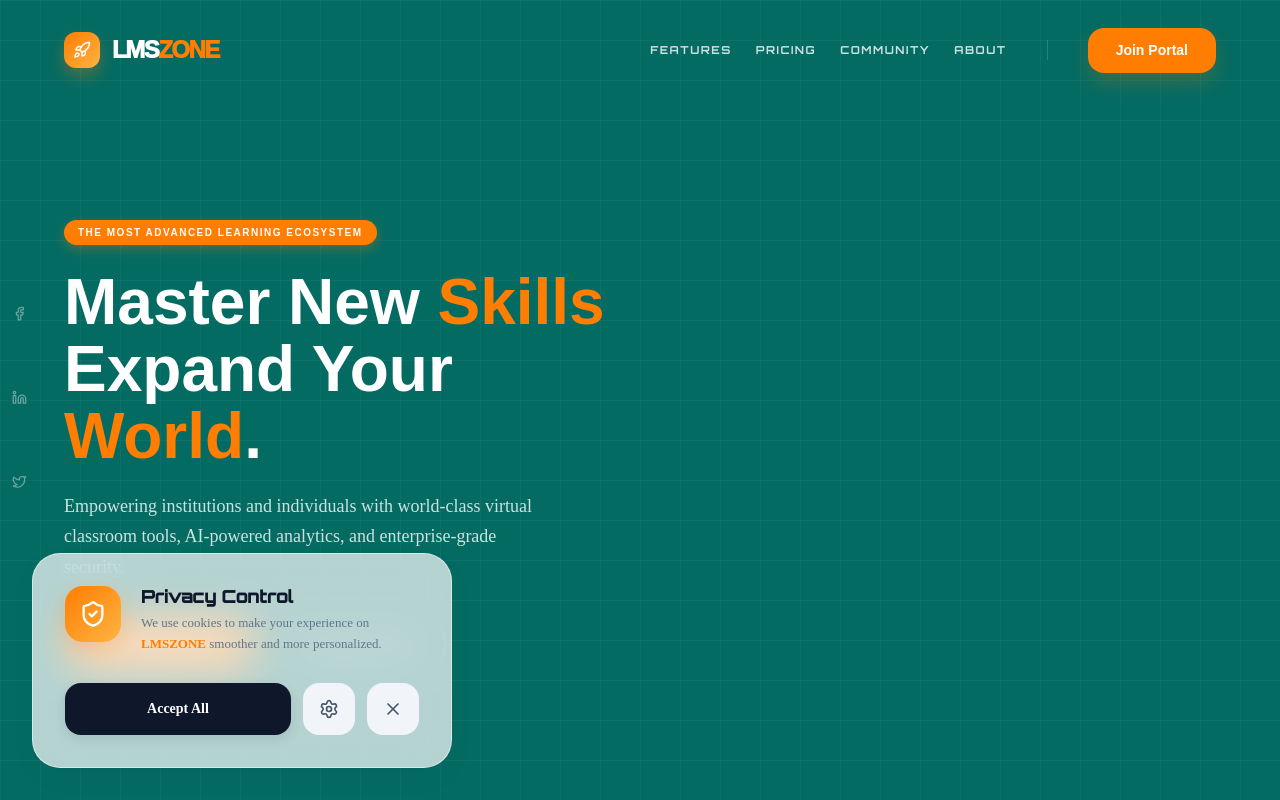
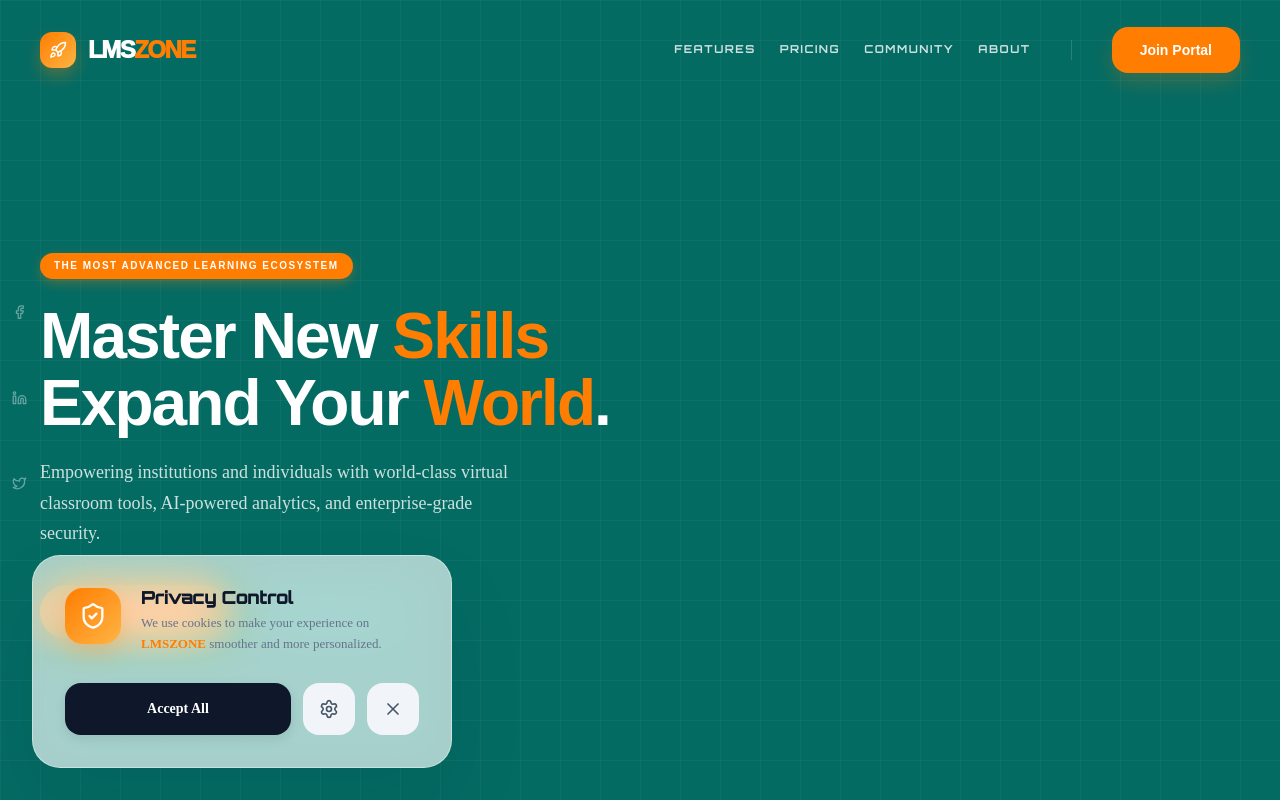
Before and after one commit to apreezofficial/llm, a Next.js app: page / in a window 1280 px wide. Shown: the top 800 px of the page. Built offline with nearby package versions, Linux system fonts and the light colour scheme; a web font is replaced by a local one.

Commit message:
feat: Implement global CSS design system with variables, utilities, animations, and base application layout component.

```diff
--- a/app/globals.css
+++ b/app/globals.css
@@ -2,19 +2,19 @@
   --primary: #FF7D00;
   --primary-hover: #E67000;
   --secondary: #005B52;
-  --text-main: #1F2937;
-  --text-muted: #6B7280;
+  --text-main: #0F172A;
+  --text-muted: #64748B;
   --bg-white: #FFFFFF;
-  --bg-soft: #F9FAFB;
+  --bg-soft: #F8FAFC;
   --accent-blue: #FFF7ED;
-  --border: #E5E7EB;
-  --radius-sm: 10px;
-  --radius-md: 16px;
-  --radius-lg: 32px;
-  --radius-xl: 50px;
-  --shadow: 0 4px 6px -1px rgb(0 0 0 / 0.05);
-  --shadow-lg: 0 10px 15px -3px rgb(0 0 0 / 0.1);
-  --shadow-xl: 0 25px 50px -12px rgb(0 0 0 / 0.15);
+  --border: #E2E8F0;
+  --radius-sm: 12px;
+  --radius-md: 20px;
+  --radius-lg: 40px;
+  --radius-xl: 60px;
+  --shadow-sm: 0 2px 4px rgba(0, 0, 0, 0.02);
+  --shadow-md: 0 10px 30px rgba(0, 0, 0, 0.04);
+  --shadow-lg: 0 40px 80px rgba(15, 23, 42, 0.08);
   --font-heading: 'Satoshi', 'Outfit', sans-serif;
   --font-body: var(--font-manrope), sans-serif;
 }
@@ -32,8 +32,8 @@ html {
 body {
   font-family: var(--font-body);
   color: var(--text-main);
-  background: var(--bg-white);
-  line-height: 1.5;
+  background: var(--bg-soft);
+  line-height: 1.6;
   overflow-x: hidden;
   -webkit-font-smoothing: antialiased;
 }
@@ -43,9 +43,10 @@ h2,
 h3,
 h4 {
   font-family: var(--font-heading);
-  color: var(--secondary);
-  font-weight: 700;
-  line-height: 1.2;
+  color: #0F172A;
+  font-weight: 950;
+  line-height: 1.1;
+  letter-spacing: -0.03em;
 }
 
 a {
@@ -64,9 +65,9 @@ button {
 
 /* Base Layout Classes */
 .container {
-  max-width: 1200px;
+  max-width: 1440px;
   margin: 0 auto;
-  padding: 0 24px;
+  padding: 0 40px;
 }
 
 .section {
@@ -784,16 +785,17 @@ button {
 }
 
 .glass-card {
-  background: rgba(255, 255, 255, 0.7) !important;
-  backdrop-filter: blur(20px) !important;
-  border: 1px solid rgba(255, 255, 255, 0.5) !important;
-  box-shadow: 0 10px 30px rgba(0, 0, 0, 0.03) !important;
-  transition: all 0.4s ease;
+  background: rgba(255, 255, 255, 0.65) !important;
+  backdrop-filter: blur(24px) saturate(180%) !important;
+  border: 1px solid rgba(255, 255, 255, 0.4) !important;
+  box-shadow: var(--shadow-lg) !important;
+  transition: all 0.5s cubic-bezier(0.16, 1, 0.3, 1) !important;
 }
 
 .glass-card:hover {
-  border-color: #FF7D00 !important;
-  background: rgba(255, 255, 255, 0.9) !important;
+  transform: translateY(-8px) scale(1.01);
+  border-color: var(--primary) !important;
+  background: rgba(255, 255, 255, 0.85) !important;
 }
 
 /* ── Custom Scrollbar ── */
```
Also changed, not shown: components/AppLayout.tsx (+76 -56 lines).
